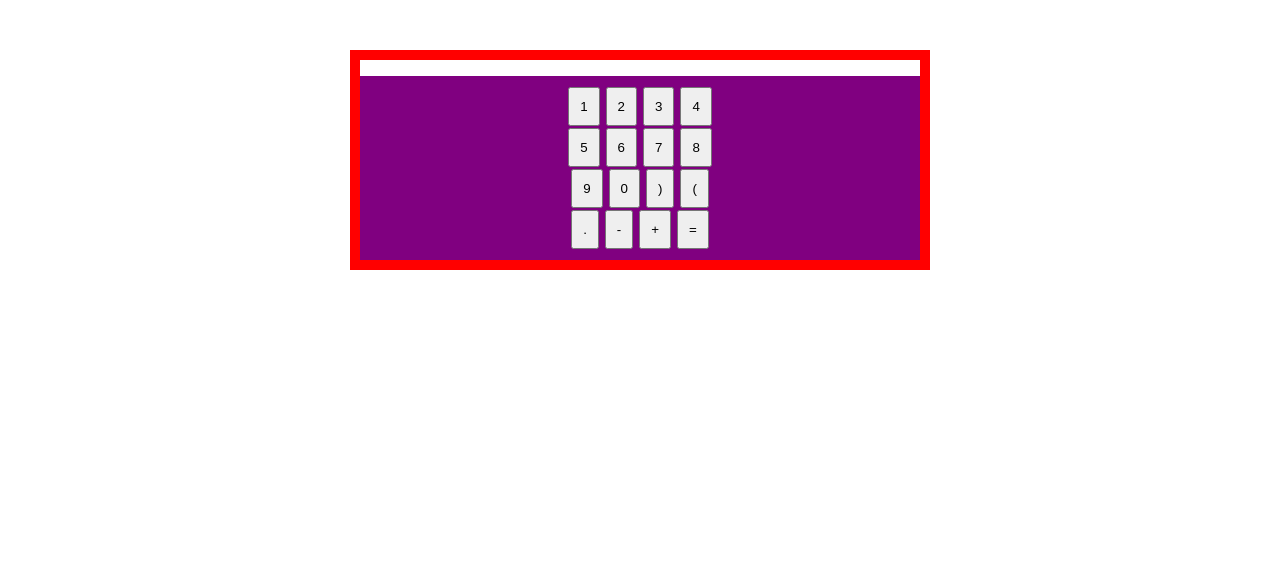
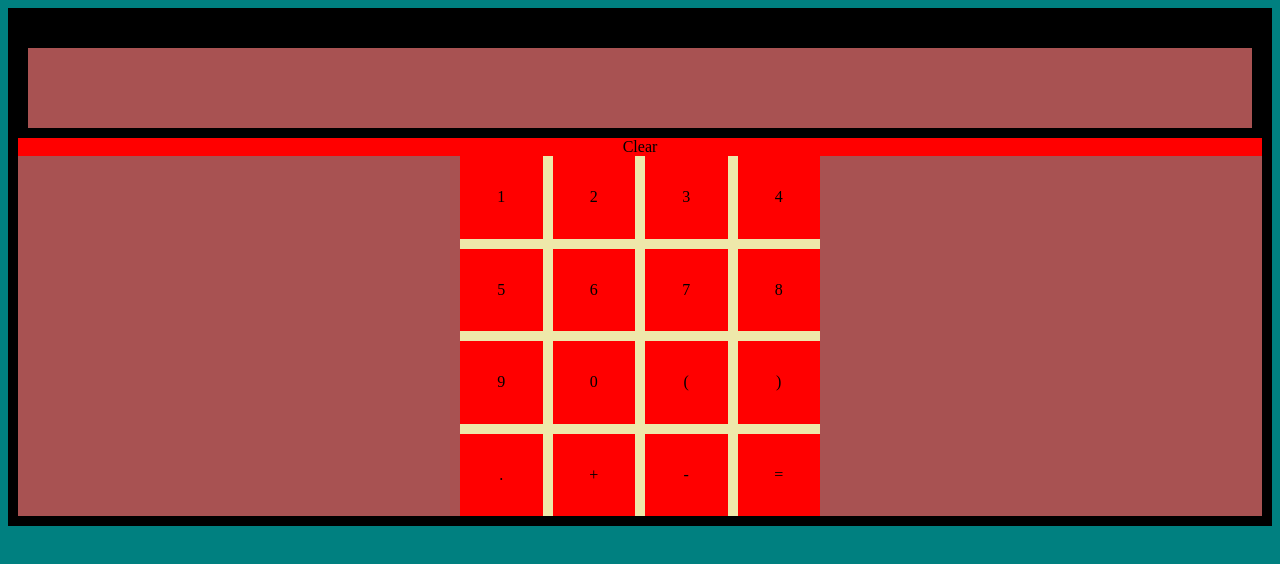
Before and after one commit to oscarortiz-mondragon/Calculator, a plain HTML site: page index.html in a window 1280 px wide. Drawn offline with Linux system fonts and the light colour scheme.

Commit message:
needs a better tool than eval function

```diff
--- a/index.html
+++ b/index.html
@@ -6,33 +6,29 @@
     <title>Calculator</title>
 </head>
 <body>
-    <div id="border">
-        <p></p>
-  <div id="flex-container">
-    <div id="flex1">
-   <input type="button" value="1">
-   <input type="button" value="2">
-   <input type="button" value="3">
-   <input type="button" value="4">
-</div>
-<div id="flex2">
-   <input type="button" value="5">
-   <input type="button" value="6">
-   <input type="button" value="7">
-   <input type="button" value="8">
-</div>
-<div id="flex3">
-   <input type="button" value="9">
-   <input type="button" value="0">
-   <input type="button" value=")">
-   <input type="button" value="(">
-</div>
-<div id="flex4">
-   <input type="button" value=".">
-   <input type="button" value="-">
-   <input type="button" value="+">
-   <input type="button" value="=">
-</div>
+   <div id="Calc-Border">
+      <div id="history"></div>
+     <div id="Screen-Border">
+      <p></p>
+   </div>
+   <div id="clear">Clear</div>
+<div id="container">
+   <div class="Calc-buttons">1</div>
+   <div class="Calc-buttons">2</div>
+   <div class="Calc-buttons">3</div>
+   <div class="Calc-buttons">4</div>
+   <div class="Calc-buttons">5</div>
+   <div class="Calc-buttons">6</div>
+   <div class="Calc-buttons">7</div>
+   <div class="Calc-buttons">8</div>
+   <div class="Calc-buttons">9</div>
+   <div class="Calc-buttons">0</div>
+   <div class="Calc-buttons">(</div>
+   <div class="Calc-buttons">)</div>
+   <div class="Calc-buttons">.</div>
+   <div class="Calc-buttons">+</div>
+   <div class="Calc-buttons">-</div>
+   <div id="equal" class="Calc-equal">=</div>
 </div>
 </div>
 <link rel="stylesheet" href="./style.css">
--- a/script.js
+++ b/script.js
@@ -1,8 +1,49 @@
-let screen = document.querySelector('p');
-let numbers = document.querySelector("#flex-container");
-let inputValues = Array.from(numbers.querySelectorAll("input"));
-let input = numbers.querySelectorAll("input");
 
-let values = inputValues.map(a => a.getAttribute('value'));
+// Clear
 
-screen.inn
+let clear = document.getElementById("clear")
+clear.onclick = function(){
+    para.textContent = ""
+    history.textContent= ""
+}
+
+let para = document.querySelector('p')
+let container = document.querySelector("#container")
+
+let div = container.getElementsByTagName('div')
+let history = document.getElementById("history")
+let equal = document.querySelector("#equal")
+
+
+equal.addEventListener('click',function(){
+    if(history.innerText == ""){
+        f = new Function(`para.textContent`, `return para.textContent`)
+        history.innerText = f(para.textContent)
+        para.textContent = ""
+    }
+   else if(history.innerText != ""){
+       history.innerText =  eval(history.innerText + para.textContent)
+       para.textContent = ""
+
+
+   }
+})
+
+for(let i = 0; i < div.length-1; i++)
+{
+
+    div[i].addEventListener('click', function(){
+        if(para.innerText == "")
+    {
+    para.innerText = div[i].innerText
+    }
+        else if(para.innerText != "")
+    {
+            para.innerText = para.innerText + div[i].innerText
+    }
+
+    })};
+
+let apple = "10 + 10"
+for(let i = 0; i < apple.length; i++){
+ cheese = parseInt(apple[i])}
--- a/style.css
+++ b/style.css
@@ -1,22 +1,38 @@
-#border{
-    border: solid red 10px;
-   margin: auto;
-   width: 560px;
-   margin-top: 50px;
+body{
+    background-color: teal;
 }
-#flex1 > input, #flex2 > input,  #flex3 > input,  #flex4 > input {
+p, #history{
+    display: flex;
+   justify-content: center;
+   text-align: center;
+   align-items: center;
+   font-size: 40px;
+   font-family: 'Franklin Gothic Medium', 'Arial Narrow', Arial, sans-serif;
+}
+#Calc-Border{
+    border: 10px black solid;
+    background-color: rgba(210, 70, 70, 0.8);
+}
+#Screen-Border, #history{
+    border: 10px black solid;
+}
+#container{
+    display: grid;
+    grid-template-rows: repeat(4,1fr);
+    grid-template-columns: repeat(4,1fr);
+    height: 360px;
+    width: 360px;
+    margin: auto;
+    grid-gap: 10px;
+    background-color: palegoldenrod;
+}
+#container > div:hover, #clear{
+    background-color: rgba(0,0,0,.8);
+}
+#container > div, #clear{
+display: flex;
+background-color: red;
+text-align: center;
 justify-content: center;
 align-items: center;
-text-align: center;
-margin: 1px;
-padding: 10px;
-
 }
-#flex-container{
-justify-content: center;
-text-align: center;
-align-items: center;
-border: purple solid 10px;
-width: 540px;
-background-color: purple;
-}
```
